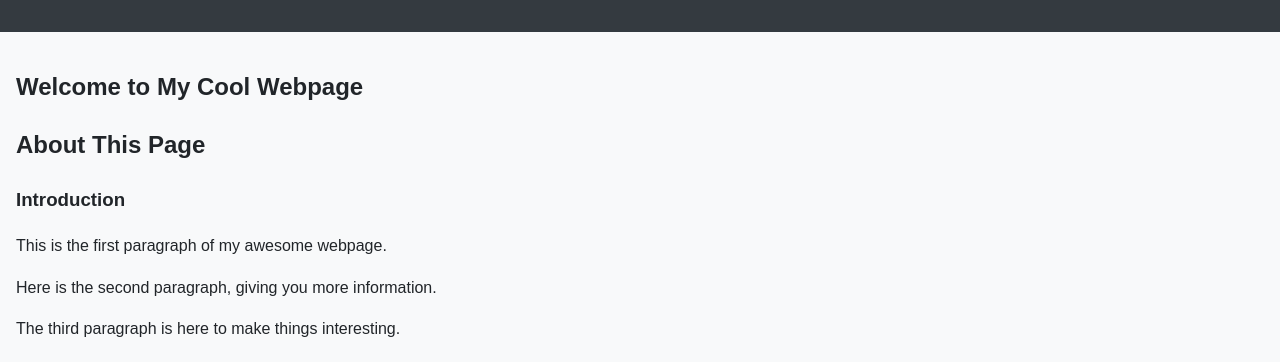
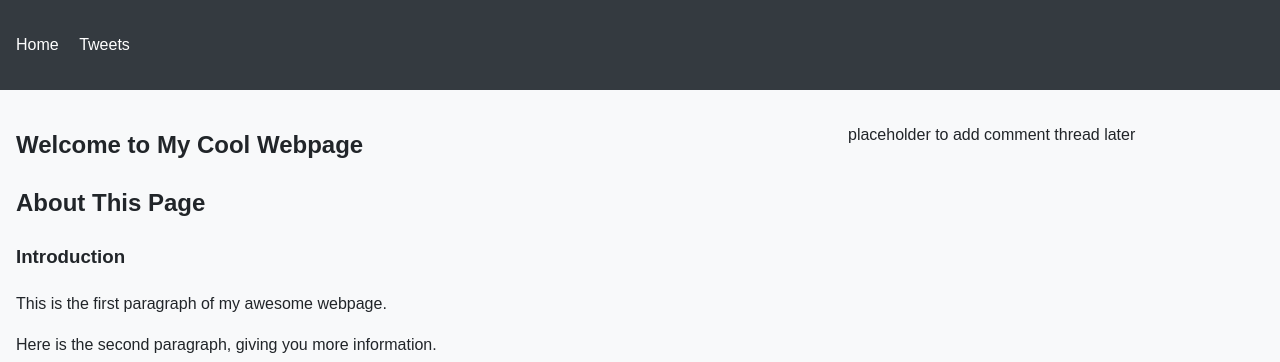
Before and after one commit to reuben-idan/-alx_html_css, a plain HTML site: page css_basic/index.html in a window 1280 px wide. Shown: the top 362 px of the page. Drawn offline with Linux system fonts and the light colour scheme.

Commit message:
use CSS Flexbox to position

```diff
--- a/css_basic/index.html
+++ b/css_basic/index.html
@@ -1,17 +1,19 @@
 <!DOCTYPE html>
+<html lang="en">
   <head>
     <meta charset="utf-8" />
     <title>My Cool Webpage</title>
-  <link href="base.css" rel="stylesheet">
-  <link href="styles.css" rel="stylesheet">
+    <link href="base.css" rel="stylesheet" />
+    <link href="styles.css" rel="stylesheet" />
   </head>
-
   <body>
     <header>
-      <!-- <ul>
+      <nav>
+        <ul>
           <li><a href="index.html">Home</a></li>
           <li><a href="tweets.html">Tweets</a></li>
-      </ul> -->
+        </ul>
+      </nav>
     </header>
     <main>
       <article>
@@ -22,12 +24,13 @@
         <p>Here is the second paragraph, giving you more information.</p>
         <p>The third paragraph is here to make things interesting.</p>
         <p>And finally, the fourth paragraph wraps things up!</p>
-        <a href="https://www.example.com" target="_blank"
-          ><img
+        <a href="https://www.example.com" target="_blank">
+          <img
             src="https://i.ibb.co/gTDZZT8/ALX-Logo-07.png"
             alt="ALX Logo"
             style="width: 200px"
-        /></a>
+          />
+        </a>
         <p><a href="tweets.html">See my tweets!</a></p>
         <table>
           <thead>
@@ -61,7 +64,9 @@
           </tbody>
         </table>
       </article>
-      <aside><p>placeholder to add comment thread later</p></aside>
+      <aside>
+        <p>placeholder to add comment thread later</p>
+      </aside>
     </main>
     <footer>
       <p>
--- a/css_basic/styles.css
+++ b/css_basic/styles.css
@@ -0,0 +1,30 @@
+/* Set <body> as a flex container in column direction */
+body {
+    display: flex;
+    flex-direction: column;
+    height: 100vh;
+    /* Ensure it fills the full viewport height */
+    margin: 0;
+}
+
+/* Set <main> as a flex container in row direction */
+main {
+    display: flex;
+    flex-direction: row;
+    flex: auto;
+    /* Allow <main> to grow and shrink */
+}
+
+/* <article> takes 2 parts of the space */
+article {
+    flex: 2;
+    overflow-y: auto;
+    /* Allow vertical scrolling */
+}
+
+/* <aside> takes 1 part of the space */
+aside {
+    flex: 1;
+    overflow-y: auto;
+    /* Allow vertical scrolling */
+}
```
Lines whose indentation alone changed are shown as unchanged.
